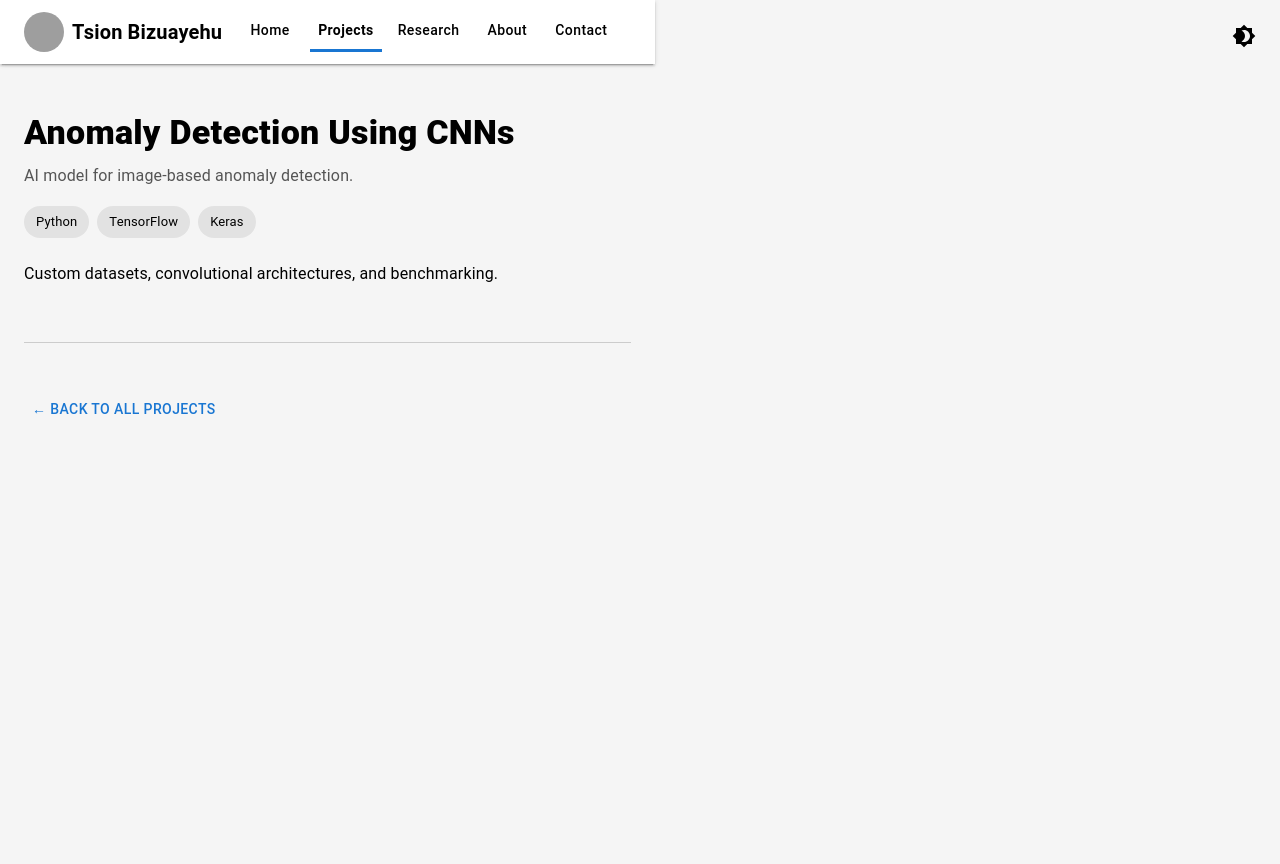
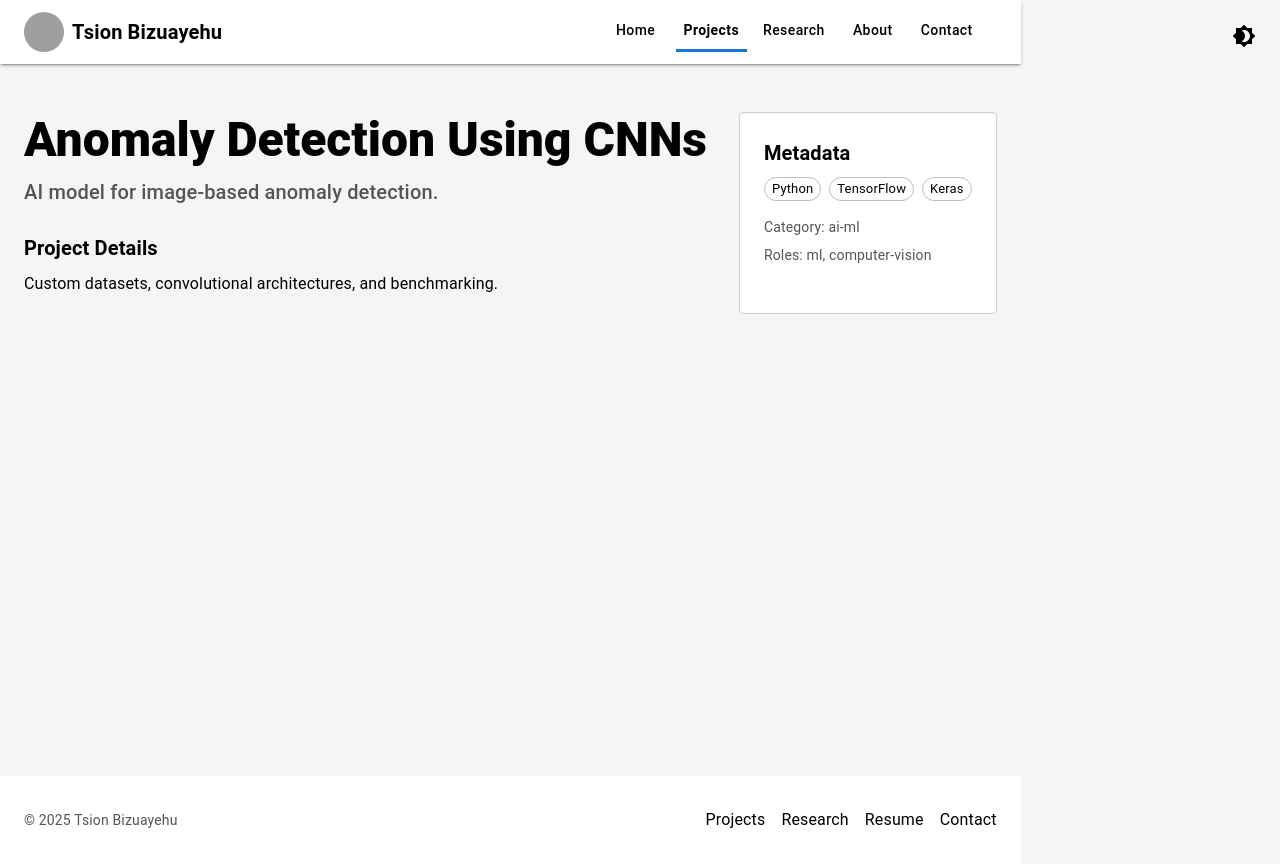
Before and after one commit to TSION2121/my-portfolio, a React (Vite) app: page /projects/anomaly-detector in a window 1280 px wide. Built offline with nearby package versions, Linux system fonts and the light colour scheme; grey boxes are pictures that could not be loaded.

Commit message:
refactor(projects): Use local db.json data for ProjectDetail page

```diff
--- a/src/pages/ProjectDetail.jsx
+++ b/src/pages/ProjectDetail.jsx
@@ -1,76 +1,121 @@
 // src/pages/ProjectDetail.jsx
 import React, { useMemo } from 'react';
 import { useParams, Link } from 'react-router-dom';
-import Box from '@mui/material/Box';
-import Typography from '@mui/material/Typography';
-import Chip from '@mui/material/Chip';
-import Button from '@mui/material/Button';
-import Stack from '@mui/material/Stack';
-import Divider from '@mui/material/Divider';
 import PageWrapper from '../components/PageWrapper';
-import { Container } from '@mui/material';
-import db from '../../db.json'; // Directly import the JSON data
+import Footer from '../components/Footer';
+import db from '../../db.json';
+import {
+    Container,
+    Box,
+    Typography,
+    Chip,
+    Stack,
+    Button,
+    Grid,
+    Paper,
+} from '@mui/material';
+import { motion } from 'framer-motion';
 
 const ProjectDetail = () => {
     const { id } = useParams();
+    const projects = db.projects;
 
-    // Find the project item directly from the imported JSON
+    // Use useMemo to find the project to avoid re-calculating on every render
     const project = useMemo(() => {
-        return db.projects.find(p => p.id === id);
-    }, [id]);
+        return projects.find((p) => p.id === id);
+    }, [id, projects]);
 
     if (!project) {
         return (
             <PageWrapper>
-                <Container maxWidth="md" sx={{ py: 6, textAlign: 'center' }}>
-                    <Typography variant="h4" gutterBottom>Project Not Found</Typography>
-                    <Typography variant="body1" color="text.secondary">
-                        The project you're looking for doesn't exist.
+                <Container maxWidth="md" sx={{ py: 6 }}>
+                    <Box sx={{ padding: '2rem', textAlign: 'center' }}>
+                        <Typography variant="h4">Project Not Found</Typography>
+                        <Typography variant="body1" sx={{ mt: 2 }}>
+                            The project you are looking for does not exist.
                         </Typography>
-                    <Button component={Link} to="/projects" variant="contained" sx={{ mt: 2 }}>
-                        Back to all Projects
+                        <Button component={Link} to="/projects" variant="contained" sx={{ mt: 3 }}>
+                            Back to Projects
                         </Button>
+                    </Box>
                 </Container>
+                <Footer />
             </PageWrapper>
         );
     }
 
     return (
         <PageWrapper>
-            <Container maxWidth="md" sx={{ py: 6 }}>
-                <Typography variant="h4" component="h1" sx={{ fontWeight: 800 }}>{project.title}</Typography>
-                <Typography variant="subtitle1" color="text.secondary" sx={{ mt: 1, mb: 2 }}>{project.description}</Typography>
+            <Container maxWidth="lg" sx={{ py: 6 }}>
+                <motion.div
+                    initial={{ opacity: 0, y: 8 }}
+                    animate={{ opacity: 1, y: 0 }}
+                    transition={{ duration: 0.4 }}
+                >
+                    <Grid container spacing={4}>
+                        <Grid item xs={12} md={8}>
+                            <Typography variant="h3" component="h1" sx={{ fontWeight: 800 }}>
+                                {project.title}
+                            </Typography>
+                            <Typography variant="h6" color="text.secondary" sx={{ mt: 1 }}>
+                                {project.description}
+                            </Typography>
+                            <Box sx={{ mt: 3 }}>
+                                <Typography variant="h6" component="h2" sx={{ fontWeight: 700 }}>
+                                    Project Details
+                                </Typography>
+                                <Typography variant="body1" sx={{ mt: 1 }}>
+                                    {project.details}
+                                </Typography>
+                            </Box>
+                        </Grid>
 
-                <Stack direction="row" spacing={1} sx={{ mb: 3, flexWrap: 'wrap' }}>
-                    {(project.techStack || []).map((t, index) => (
-                        <Chip key={index} label={t} />
+                        <Grid item xs={12} md={4}>
+                            <Paper variant="outlined" sx={{ p: 3 }}>
+                                <Typography variant="h6" sx={{ fontWeight: 700, mb: 1 }}>
+                                    Metadata
+                                </Typography>
+                                <Stack direction="row" spacing={1} sx={{ mb: 2, flexWrap: 'wrap' }}>
+                                    {(project.techStack || []).map((tech) => (
+                                        <Chip key={tech} label={tech} size="small" variant="outlined" />
                                     ))}
                                 </Stack>
-
-                <Typography variant="body1" sx={{ whiteSpace: 'pre-wrap', mb: 3 }}>
-                    {project.details}
+                                <Typography variant="body2" color="text.secondary" sx={{ mt: 1 }}>
+                                    Category: {project.category}
                                 </Typography>
-
-                <Stack direction="row" spacing={2} sx={{ mb: 4 }}>
-                    {project.demo && (
-                        <Button href={project.demo} target="_blank" rel="noopener noreferrer" variant="contained">
-                            View Demo
+                                <Typography variant="body2" color="text.secondary" sx={{ mt: 1 }}>
+                                    Roles: {project.roles.join(', ')}
+                                </Typography>
+                                <Stack direction="row" spacing={2} sx={{ mt: 3 }}>
+                                    {project.github && (
+                                        <Button
+                                            component="a"
+                                            href={project.github}
+                                            target="_blank"
+                                            rel="noopener noreferrer"
+                                            variant="outlined"
+                                        >
+                                            GitHub
                                         </Button>
                                     )}
-                    {project.github && (
-                        <Button href={project.github} target="_blank" rel="noopener noreferrer" variant="outlined">
-                            GitHub Repository
+                                    {project.demo && (
+                                        <Button
+                                            component="a"
+                                            href={project.demo}
+                                            target="_blank"
+                                            rel="noopener noreferrer"
+                                            variant="contained"
+                                        >
+                                            Live Demo
                                         </Button>
                                     )}
                                 </Stack>
-                <Divider />
-
-                <Box sx={{ mt: 4, pt: 2 }}>
-                    <Button component={Link} to="/projects" variant="text">
-                        ← Back to all Projects
-                    </Button>
-                </Box>
+                            </Paper>
+                        </Grid>
+                    </Grid>
+                </motion.div>
             </Container>
+            <Footer />
         </PageWrapper>
     );
 };
```
Lines whose indentation alone changed are shown as unchanged.
